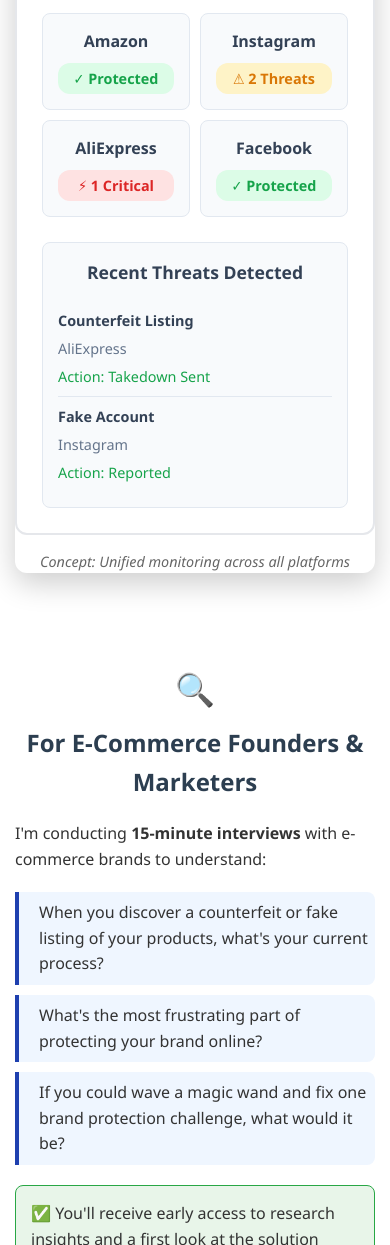
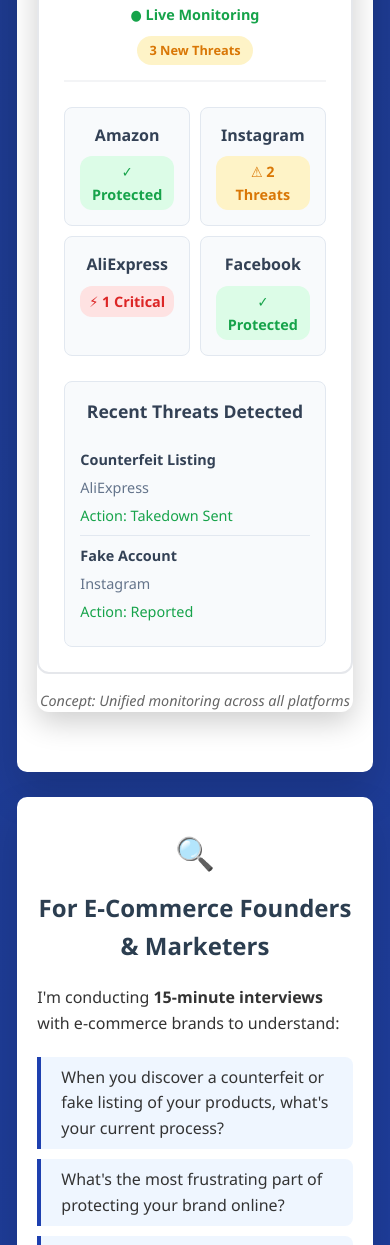
Before and after one commit to pamelaireri/sku-watch, a plain HTML site: page index.html in a window 390 px wide. Shown: the part 755-2000 px from the top of the page. Drawn offline with Linux system fonts and the light colour scheme.

Commit message:
updated background

```diff
--- a/index.html
+++ b/index.html
@@ -9,7 +9,6 @@
 <body>
     <div class="container">
         <div class="header">
-            <div class="content-wrapper">
             <h1>Join the SKU Watch Project</h1>
             <h2>Protecting E-Commerce Brands in the AI Era</h2>
             <div class="led-by">Led by Pamela Ireri — MBA Candidate & Digital Product Manager</div>
@@ -69,10 +68,8 @@
                 <div class="image-caption">Concept: Unified monitoring across all platforms</div>
             </div>
         </div>
-        </div>
 
         <div class="section">
-            <div class="content-wrapper">
             <h3><span class="section-icon">🔍</span>For E-Commerce Founders & Marketers</h3>
 
             <p>I'm conducting <strong>15-minute interviews</strong> with e-commerce brands to understand:</p>
@@ -89,10 +86,8 @@
 
             <a href="#" class="button" onclick="scheduleCall()">→ Schedule My 15-Min Call</a>
         </div>
-        </div>
 
         <div class="section">
-            <div class="content-wrapper">
             <h3><span class="section-icon">🤝</span>For Supporters, Collaborators & Experts</h3>
 
             <p>This project is still in its earliest stages, and I'm seeking:</p>
@@ -113,10 +108,8 @@
 
             <a href="#" class="button secondary" onclick="expressInterest()">→ Express Interest to Collaborate</a>
         </div>
-        </div>
 
         <div class="section">
-            <div class="content-wrapper">
             <div class="about-section">
                 <div class="about-sku-watch">
                     <h4>About SKU Watch</h4>
@@ -136,10 +129,8 @@
                 </div>
             </div>
         </div>
-        </div>
 
         <div class="footer">
-            <div class="content-wrapper">
             <h4>Research Sources & Contact</h4>
             <div class="footer-links">
                 <a href="https://trustworthyshopping.aboutamazon.com/2024-brand-protection-report" target="_blank">Amazon 2024 Brand Protection Report</a>
@@ -151,7 +142,6 @@
             </p>
         </div>
     </div>
-    </div>
 
     <script src="script.js"></script>
 </body>
--- a/styles.css
+++ b/styles.css
@@ -15,17 +15,21 @@
 .container {
     width: 100%;
     margin: 0;
-    padding: 20px 0;
+    padding: 40px 20px;
+    min-height: 100vh;
 }
 
 .header {
     background: white;
-    border-radius: 0;
+    border-radius: 15px;
     padding: 60px 40px;
-    margin-bottom: 0;
-    box-shadow: 0 4px 20px rgba(0, 0, 0, 0.1);
+    margin-bottom: 40px;
+    box-shadow: 0 20px 40px rgba(0, 0, 0, 0.15);
     text-align: center;
-    width: 100%;
+    max-width: 1400px;
+    margin-left: auto;
+    margin-right: auto;
+    margin-bottom: 40px;
 }
 
 .header h1 {
@@ -62,16 +66,18 @@
 
 .section {
     background: white;
-    border-radius: 0;
+    border-radius: 15px;
     padding: 60px 40px;
-    margin-bottom: 2px;
-    box-shadow: none;
-    border-bottom: 2px solid #f3f4f6;
-    width: 100%;
+    margin-bottom: 40px;
+    box-shadow: 0 20px 40px rgba(0, 0, 0, 0.15);
+    max-width: 1400px;
+    margin-left: auto;
+    margin-right: auto;
+    margin-bottom: 40px;
 }
 
 .section:last-of-type {
-    border-bottom: none;
+    margin-bottom: 40px;
 }
 
 .section h3 {
@@ -171,12 +177,15 @@
 }
 
 .footer {
-    background: #f8fafc;
-    border-radius: 0;
+    background: rgba(255, 255, 255, 0.95);
+    border-radius: 15px;
     padding: 40px;
     text-align: center;
-    width: 100%;
-    border-top: 2px solid #e2e8f0;
+    backdrop-filter: blur(10px);
+    max-width: 1400px;
+    margin-left: auto;
+    margin-right: auto;
+    box-shadow: 0 20px 40px rgba(0, 0, 0, 0.15);
 }
 
 .footer h4 {
@@ -204,10 +213,8 @@
 
 /* Content width containers for readability */
 .content-wrapper {
-    max-width: 1200px;
+    width: 100%;
     margin: 0 auto;
-    width: 100%;
-    padding: 0 20px;
 }
 
 .benefit-box {
@@ -363,9 +370,16 @@
 }
 
 /* Responsive Design */
+@media (max-width: 1500px) {
+    .container {
+        padding: 30px 15px;
+    }
+}
+
 @media (max-width: 1200px) {
-    .content-wrapper {
-        padding: 0 30px;
+    .header, .section, .footer {
+        max-width: 95%;
+        padding: 50px 30px;
     }
 }
 
@@ -387,12 +401,14 @@
         gap: 15px;
     }
 
-    .content-wrapper {
-        padding: 0 20px;
+    .container {
+        padding: 20px 10px;
     }
 
     .section, .header, .footer {
-        padding: 40px 0;
+        padding: 40px 25px;
+        margin-bottom: 25px;
+        border-radius: 12px;
     }
 
     .threat-item {
@@ -423,12 +439,13 @@
         font-size: 1.8rem;
     }
 
-    .content-wrapper {
-        padding: 0 15px;
+    .container {
+        padding: 15px 8px;
     }
 
     .section, .header, .footer {
-        padding: 30px 0;
+        padding: 30px 20px;
+        border-radius: 10px;
     }
 
     .platform-grid {
```
Lines whose indentation alone changed are shown as unchanged.
